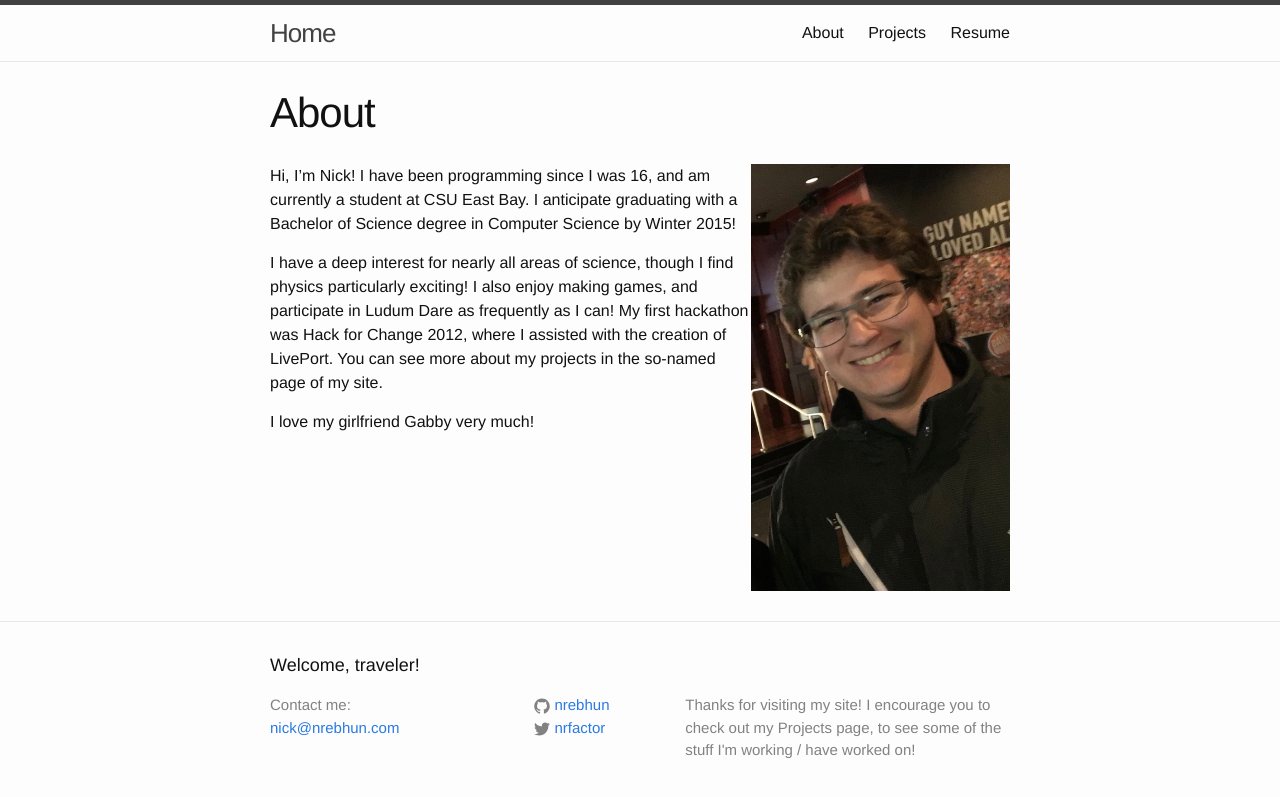
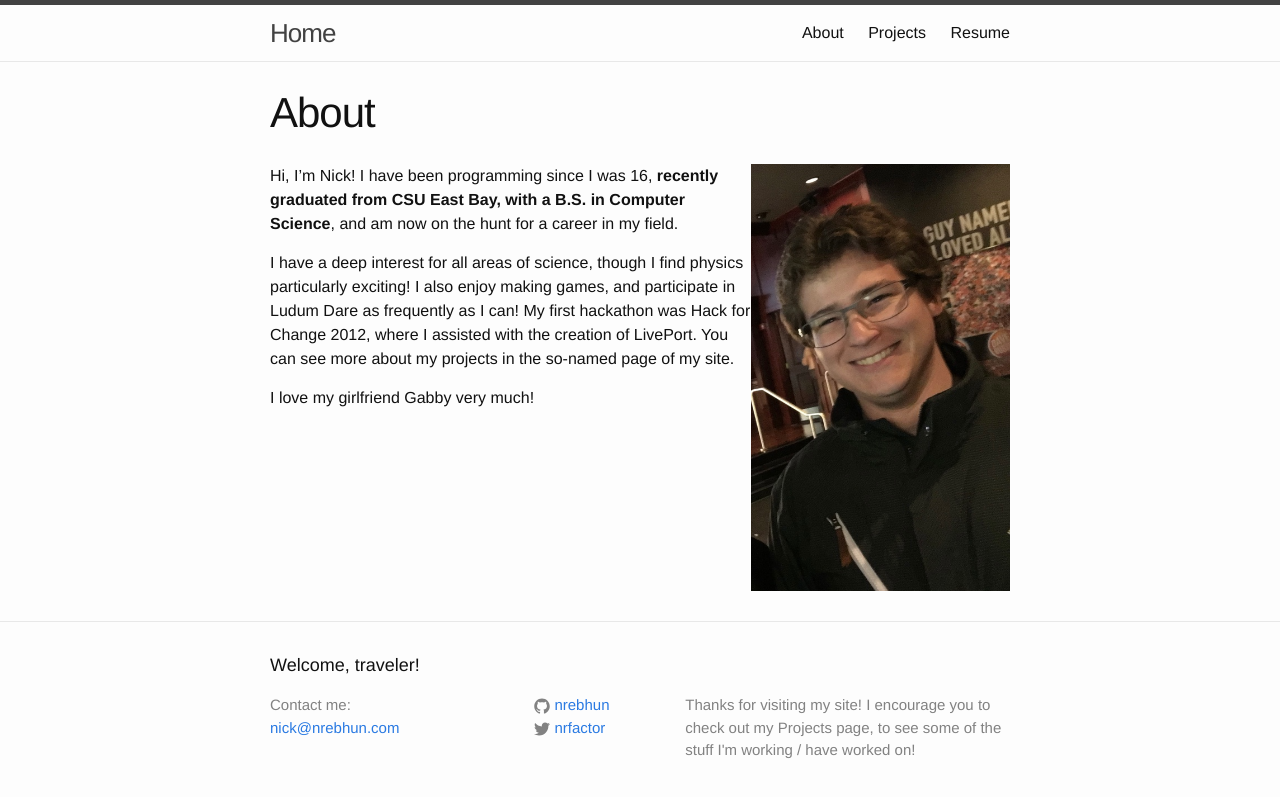
Before and after one commit to nrebhun/nrebhun.github.io, a Jekyll site: the page built from about.md, in a window 1280 px wide. Shown: the top 797 px of the page. Built offline with Jekyll 4.4.1, drawn with Linux system fonts in a browser that asks for light colours.

Commit message:
Update About page

```diff
--- a/about.md
+++ b/about.md
@@ -4,15 +4,15 @@ title: About
 permalink: /about/
 ---
 
-<img style="
-    max-width: 35%;
+<img style="max-width: 35%;
     float: right;
     height: auto"
     src="/assets/pic1.png">
-Hi, I'm Nick! I have been programming since I was 16, and am currently a student at CSU East Bay. I
-anticipate graduating with a Bachelor of Science degree in Computer Science by Winter 2015!
+Hi, I'm Nick! I have been programming since I was 16, **recently graduated
+from CSU East Bay, with a B.S. in Computer Science**, and am now on the hunt
+for a career in my field.
 
-I have a deep interest for nearly all areas of science, though I find physics particularly exciting!
+I have a deep interest for all areas of science, though I find physics particularly exciting!
 I also enjoy making games, and participate in Ludum Dare as frequently as I can! My first hackathon
 was Hack for Change 2012, where I assisted with the creation of LivePort. You can see more about my
 projects in the so-named page of my site.
```
